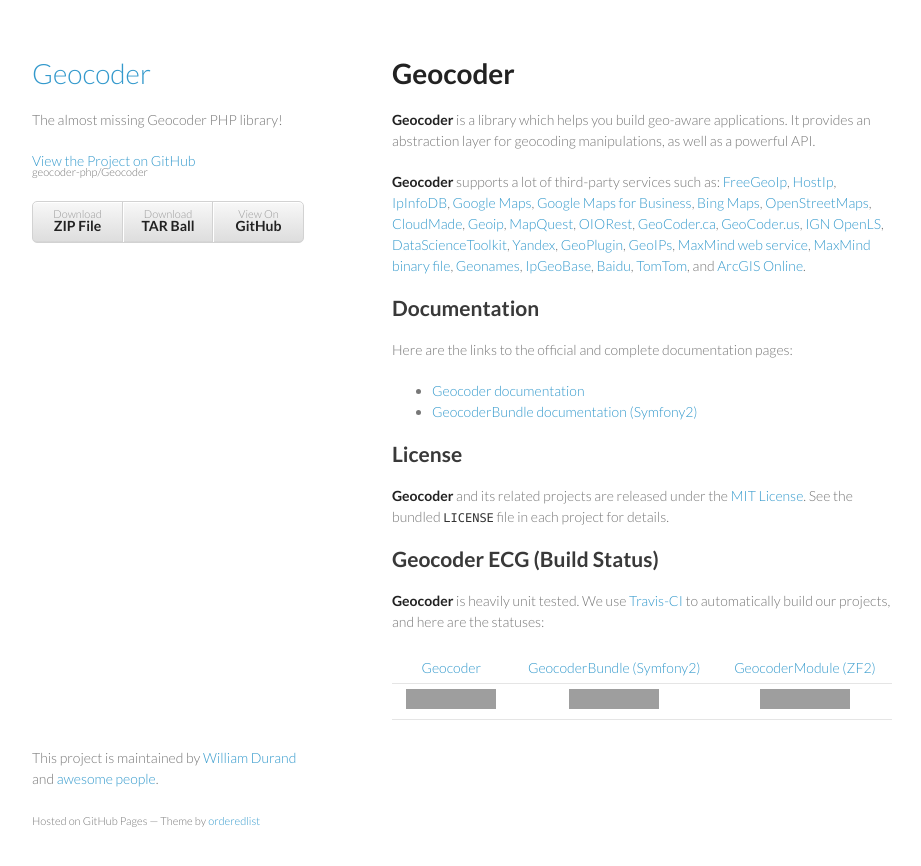
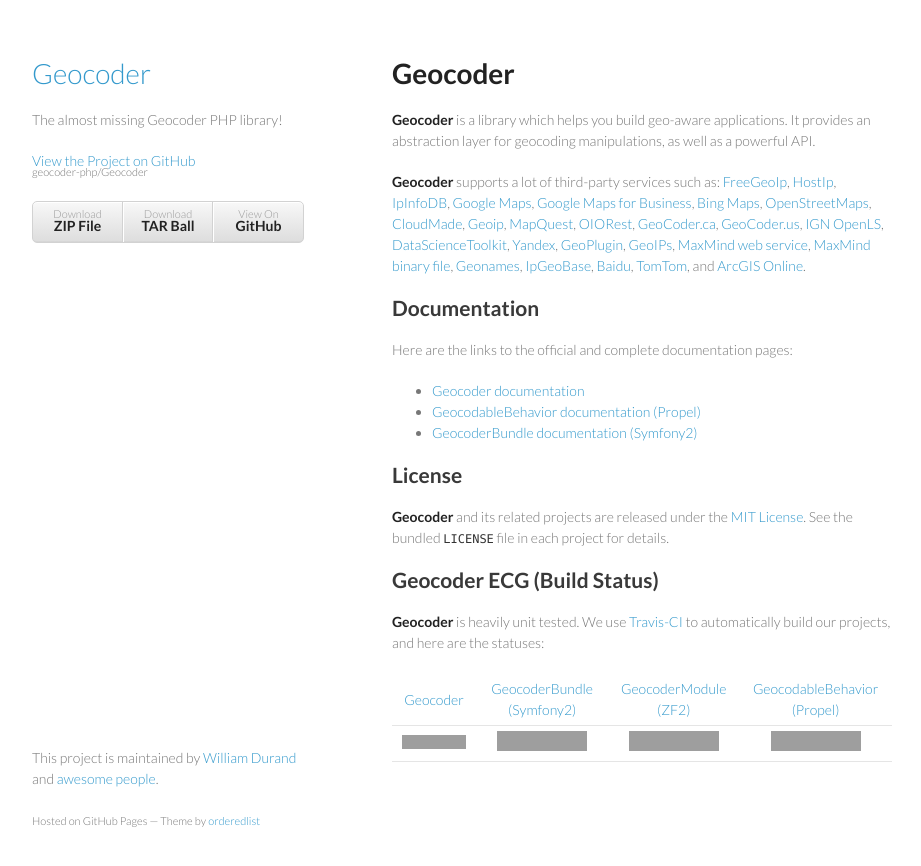
Before and after one commit to geocoder-php/geocoder-php.github.io, a Jekyll site: the page built from index.markdown, in a window 1280 px wide. Shown: the top 866 px of the page, without its empty margins (178-1099 px from the left). Built offline with Jekyll 4.4.1, drawn with Linux system fonts in a browser that asks for light colours; Markdown is read by kramdown in place of the engine named in the settings; grey boxes are pictures that could not be loaded.

Commit message:
Add GeocodableBehavior

```diff
--- a/index.markdown
+++ b/index.markdown
@@ -4,6 +4,7 @@
     - { name: Geocoder,                 description: Geocoder }
     - { name: BazingaGeocoderBundle,    description: GeocoderBundle (Symfony2) }
     - { name: GeocoderModule,           description: GeocoderModule (ZF2) }
+    - { name: GeocodableBehavior,       description: GeocodableBehavior (Propel) }
 ---
 
 Geocoder
@@ -48,6 +49,7 @@
 Here are the links to the official and complete documentation pages:
 
 * [Geocoder documentation]({{ site.url }}Geocoder)
+* [GeocodableBehavior documentation (Propel)]({{ site.url }}GeocodableBehavior)
 * [GeocoderBundle documentation (Symfony2)]({{ site.github_base_url }}BazingaGeocoderBundle/blob/master/Resources/doc/index.md#bazingageocoderbundle)
 
 
```
